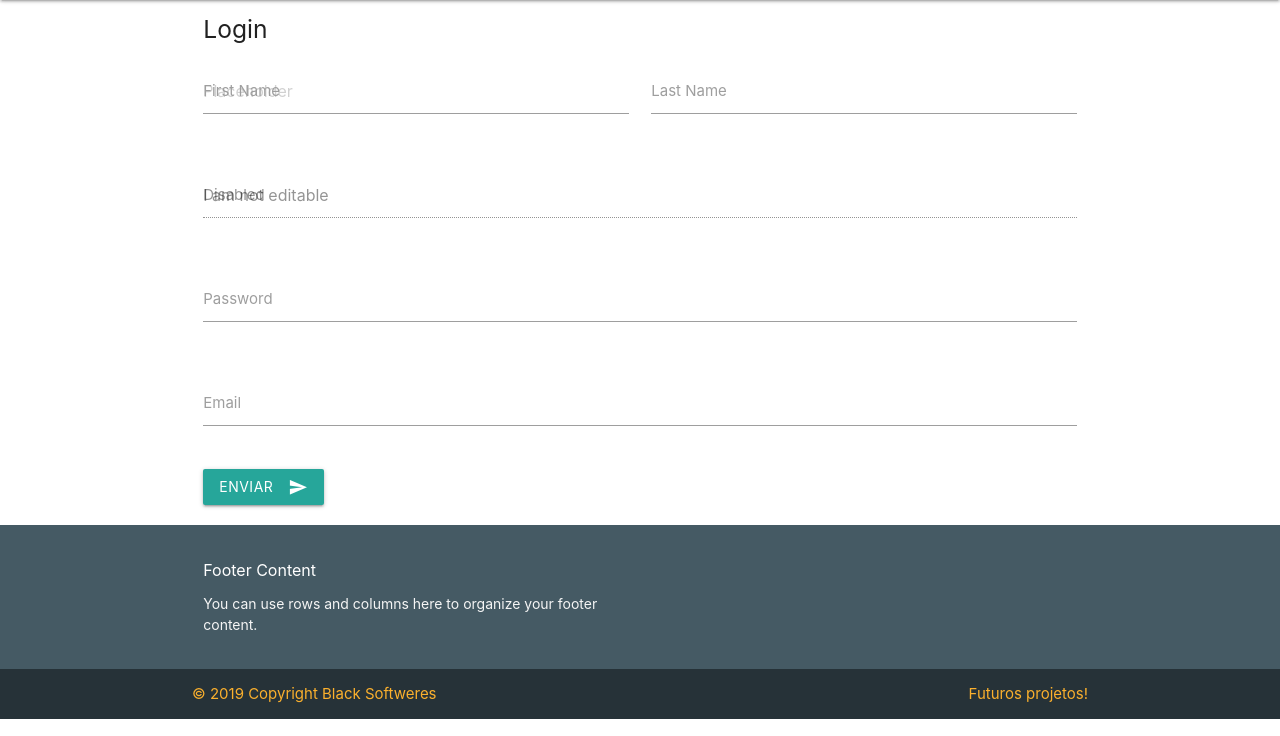
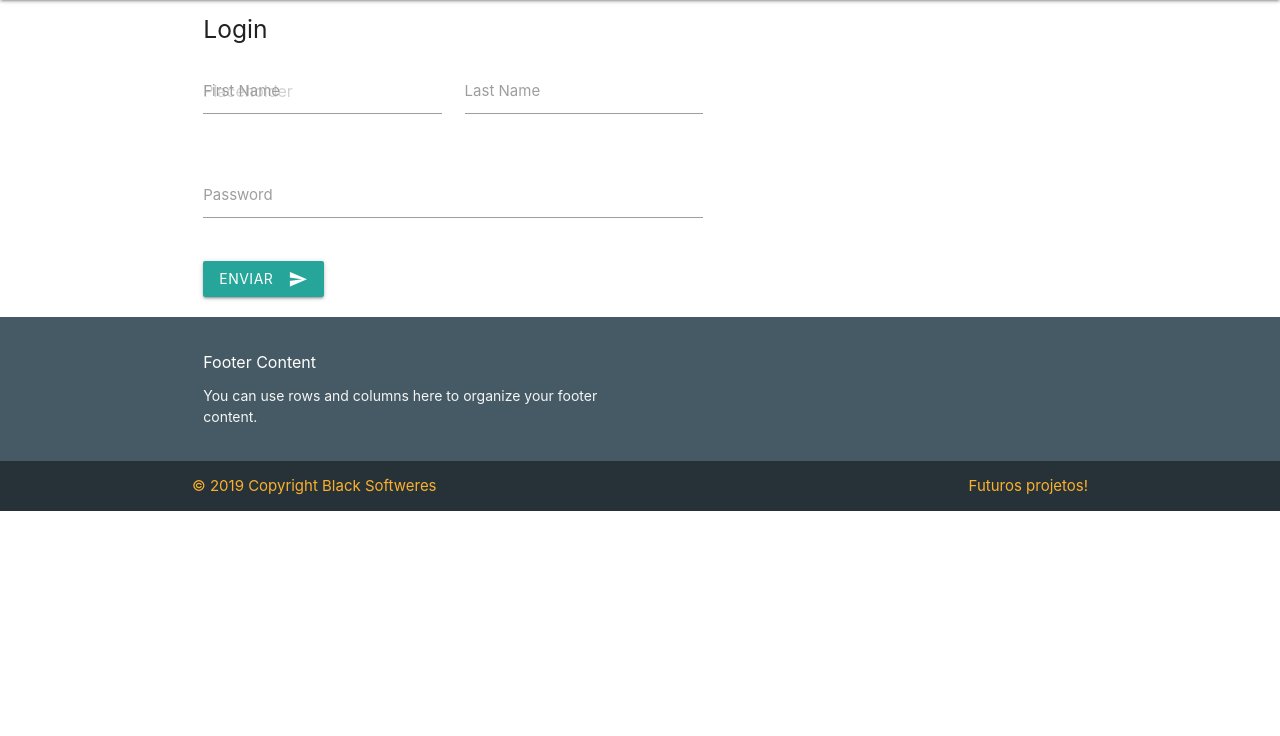
Before and after one commit to JonasTadeu023/Foxish, a PHP site: page /login_aluno.php in a window 1280 px wide. Shown: the part 64-800 px from the top of the page. Run offline with PHP 8.4, Linux system fonts and the light colour scheme.

Commit message:
adicionando o login de aluno

```diff
--- /dev/null
+++ b/includes/include_login_aluno.php
@@ -0,0 +1,4 @@
+<?php
+
+
+?>
--- a/login_aluno.php
+++ b/login_aluno.php
@@ -33,9 +33,10 @@
 <div class="conteiner">
   <div class="container">
     <div class="row">
-        <div class="col s12 ">
+        <div class="col s12 m7">
             <h5>Login</h5>
             <form action="">
+            <div class="conteiner">
             <div class="row">
                   <div class="input-field col s6">
                     <input placeholder="Placeholder" id="first_name" type="text" class="validate">
@@ -48,24 +49,13 @@
                 </div>
                 <div class="row">
                   <div class="input-field col s12">
-          <input disabled value="I am not editable" id="disabled" type="text" class="validate">
-          <label for="disabled">Disabled</label>
-        </div>
-      </div>
-      <div class="row">
-        <div class="input-field col s12">
                     <input id="password" type="password" class="validate">
                     <label for="password">Password</label>
                   </div>
                 </div>
-      <div class="row">
-        <div class="input-field col s12">
-          <input id="email" type="email" class="validate">
-          <label for="email">Email</label>
-        </div>
-      </div>
                 <button class="waves-effect waves-light btn" type="submit">Enviar <i class="material-icons right">send</i></button>
             </form>
+        </div>
       </div>
     </div>
   </div>
```
Lines whose indentation alone changed are shown as unchanged.
